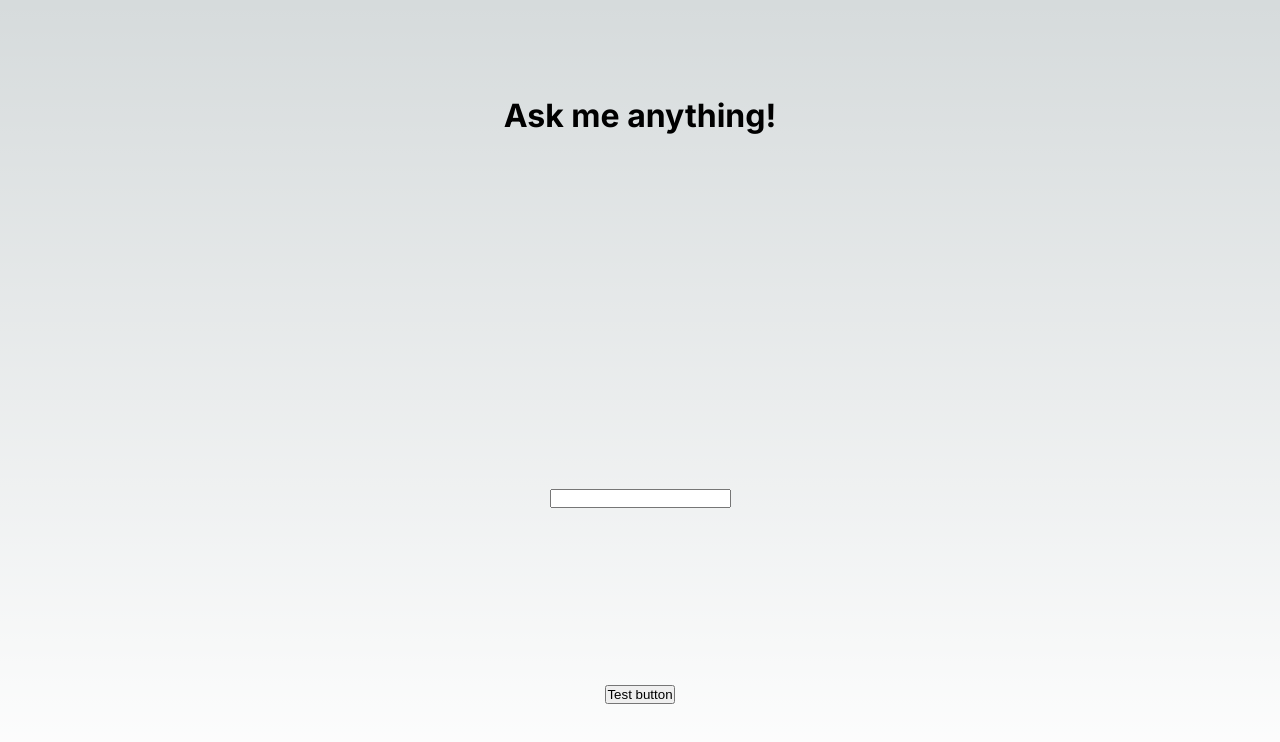
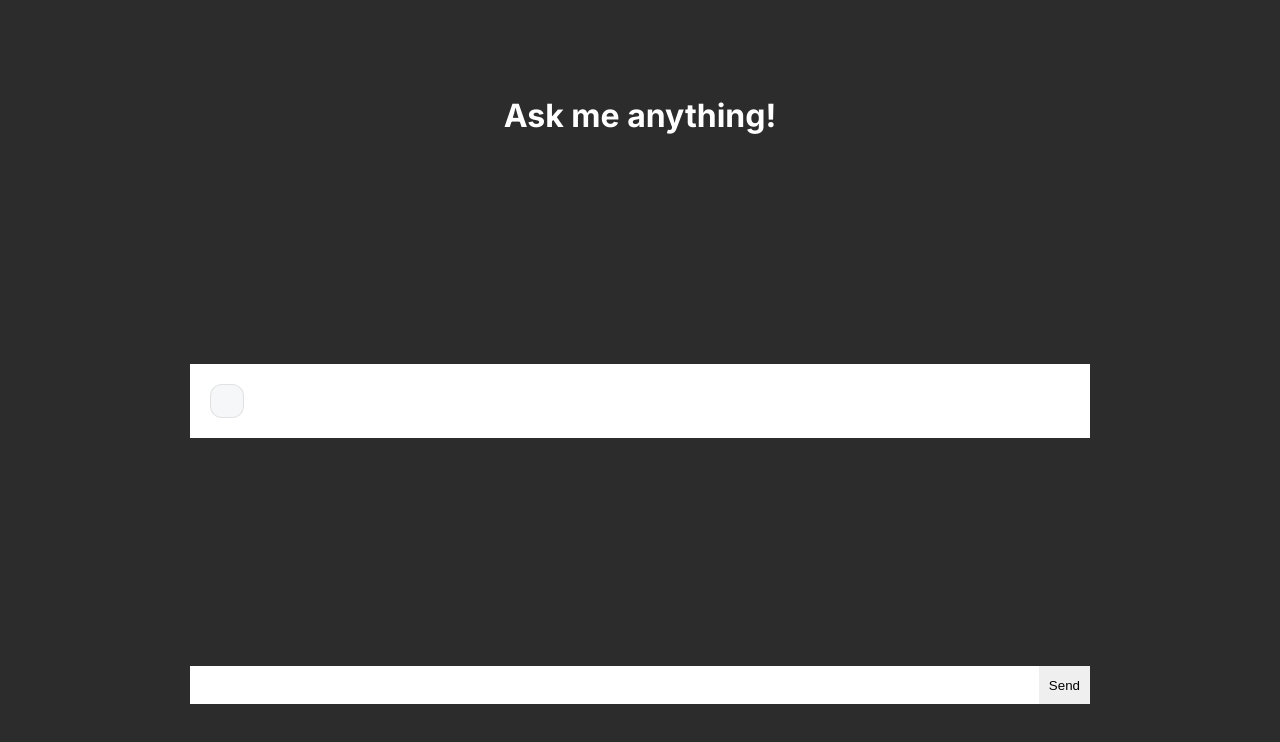
Before and after one commit to kamiljochym/ai_chat, a Next.js app: page / in a window 1280 px wide. Shown: the top 742 px of the page. Built offline with nearby package versions, Linux system fonts and the light colour scheme.

Commit message:
changed styling

```diff
--- a/pages/index.tsx
+++ b/pages/index.tsx
@@ -54,10 +54,16 @@ export default function Home() {
                 <link rel='icon' href='/favicon.ico' />
             </Head>
             <main className={`${styles.main} ${inter.className}`}>
-                <h1>Ask me anything!</h1>
-                <div className={styles.description}>{result}</div>
-                <input onChange={handleChange}></input>
-                <button onClick={onSubmit}>Test button</button>
+                <h1 className={styles.heading}>Ask me anything!</h1>
+                <div className={styles.chatContainer}>
+                    <div className={styles.chat}>
+                        <p>{result}</p>
+                    </div>
+                </div>
+                <div className={styles.inputContainer}>
+                    <input className={styles.inputBox} onChange={handleChange}></input>
+                    <button onClick={onSubmit}>Send</button>
+                </div>
             </main>
         </>
     )
--- a/styles/Home.module.css
+++ b/styles/Home.module.css
@@ -7,25 +7,22 @@
     min-height: 100vh;
 }
 
-.description {
+.heading {
+    color: white;
+}
+
+.chat {
     display: inherit;
     justify-content: inherit;
     align-items: inherit;
     font-size: 0.85rem;
     max-width: var(--max-width);
-  width: 100%;
+    width: max-content;
     z-index: 2;
     font-family: var(--font-mono);
 }
 
-.description a {
-  display: flex;
-  justify-content: center;
-  align-items: center;
-  gap: 0.5rem;
-}
-
-.description p {
+.chat p {
     position: relative;
     margin: 0;
     padding: 1rem;
@@ -34,196 +31,35 @@
     border-radius: var(--border-radius);
 }
 
-.code {
-  font-weight: 700;
-  font-family: var(--font-mono);
+.chatContainer {
+    background-color: white;
+    max-width: 900px;
+    width: 100%;
+    padding: 20px;
 }
 
-.grid {
-  display: grid;
-  grid-template-columns: repeat(4, minmax(25%, auto));
-  width: var(--max-width);
-  max-width: 100%;
+.inputContainer {
+    display: flex;
+    flex-direction: row;
+    width: 100%;
+    max-width: 900px;
 }
 
-.card {
-  padding: 1rem 1.2rem;
-  border-radius: var(--border-radius);
-  background: rgba(var(--card-rgb), 0);
-  border: 1px solid rgba(var(--card-border-rgb), 0);
-  transition: background 200ms, border 200ms;
+.inputContainer button {
+    border: none;
+    padding: 5px 10px;
+    cursor: pointer;
 }
 
-.card span {
-  display: inline-block;
-  transition: transform 200ms;
+.inputBox {
+    max-width: 900px;
+    width: 100%;
+    padding: 10px 20px;
+    outline: none;
+    border: none;
+    font-size: 1rem;
 }
 
-.card h2 {
-  font-weight: 600;
-  margin-bottom: 0.7rem;
+.inputBox:focus {
+    outline: 2px solid green;
 }
-
-.card p {
-  margin: 0;
-  opacity: 0.6;
-  font-size: 0.9rem;
-  line-height: 1.5;
-  max-width: 30ch;
-}
-
-.center {
-  display: flex;
-  justify-content: center;
-  align-items: center;
-  position: relative;
-  padding: 4rem 0;
-}
-
-.center::before {
-  background: var(--secondary-glow);
-  border-radius: 50%;
-  width: 480px;
-  height: 360px;
-  margin-left: -400px;
-}
-
-.center::after {
-  background: var(--primary-glow);
-  width: 240px;
-  height: 180px;
-  z-index: -1;
-}
-
-.center::before,
-.center::after {
-  content: '';
-  left: 50%;
-  position: absolute;
-  filter: blur(45px);
-  transform: translateZ(0);
-}
-
-.logo {
-  position: relative;
-}
-/* Enable hover only on non-touch devices */
-@media (hover: hover) and (pointer: fine) {
-  .card:hover {
-    background: rgba(var(--card-rgb), 0.1);
-    border: 1px solid rgba(var(--card-border-rgb), 0.15);
-  }
-
-  .card:hover span {
-    transform: translateX(4px);
-  }
-}
-
-@media (prefers-reduced-motion) {
-  .card:hover span {
-    transform: none;
-  }
-}
-
-/* Mobile */
-@media (max-width: 700px) {
-  .content {
-    padding: 4rem;
-  }
-
-  .grid {
-    grid-template-columns: 1fr;
-    margin-bottom: 120px;
-    max-width: 320px;
-    text-align: center;
-  }
-
-  .card {
-    padding: 1rem 2.5rem;
-  }
-
-  .card h2 {
-    margin-bottom: 0.5rem;
-  }
-
-  .center {
-    padding: 8rem 0 6rem;
-  }
-
-  .center::before {
-    transform: none;
-    height: 300px;
-  }
-
-  .description {
-    font-size: 0.8rem;
-  }
-
-  .description a {
-    padding: 1rem;
-  }
-
-  .description p,
-  .description div {
-    display: flex;
-    justify-content: center;
-    position: fixed;
-    width: 100%;
-  }
-
-  .description p {
-    align-items: center;
-    inset: 0 0 auto;
-    padding: 2rem 1rem 1.4rem;
-    border-radius: 0;
-    border: none;
-    border-bottom: 1px solid rgba(var(--callout-border-rgb), 0.25);
-    background: linear-gradient(
-      to bottom,
-      rgba(var(--background-start-rgb), 1),
-      rgba(var(--callout-rgb), 0.5)
-    );
-    background-clip: padding-box;
-    backdrop-filter: blur(24px);
-  }
-
-  .description div {
-    align-items: flex-end;
-    pointer-events: none;
-    inset: auto 0 0;
-    padding: 2rem;
-    height: 200px;
-    background: linear-gradient(
-      to bottom,
-      transparent 0%,
-      rgb(var(--background-end-rgb)) 40%
-    );
-    z-index: 1;
-  }
-}
-
-/* Tablet and Smaller Desktop */
-@media (min-width: 701px) and (max-width: 1120px) {
-  .grid {
-    grid-template-columns: repeat(2, 50%);
-  }
-}
-
-@media (prefers-color-scheme: dark) {
-  .vercelLogo {
-    filter: invert(1);
-  }
-
-  .logo {
-    filter: invert(1) drop-shadow(0 0 0.3rem #ffffff70);
-  }
-}
-
-@keyframes rotate {
-  from {
-    transform: rotate(360deg);
-  }
-  to {
-    transform: rotate(0deg);
-  }
-}
--- a/styles/globals.css
+++ b/styles/globals.css
@@ -2,8 +2,8 @@
     --max-width: 1100px;
     --border-radius: 12px;
     --font-mono: ui-monospace, Menlo, Monaco, 'Cascadia Mono', 'Segoe UI Mono',
-    'Roboto Mono', 'Oxygen Mono', 'Ubuntu Monospace', 'Source Code Pro',
-    'Fira Mono', 'Droid Sans Mono', 'Courier New', monospace;
+        'Roboto Mono', 'Oxygen Mono', 'Ubuntu Monospace', 'Source Code Pro', 'Fira Mono',
+        'Droid Sans Mono', 'Courier New', monospace;
 
     --foreground-rgb: 0, 0, 0;
     --background-start-rgb: 214, 219, 220;
@@ -17,10 +17,7 @@
         #0071ff33 160deg,
         transparent 360deg
     );
-  --secondary-glow: radial-gradient(
-    rgba(255, 255, 255, 1),
-    rgba(255, 255, 255, 0)
-  );
+    --secondary-glow: radial-gradient(rgba(255, 255, 255, 1), rgba(255, 255, 255, 0));
 
     --tile-start-rgb: 239, 245, 249;
     --tile-end-rgb: 228, 232, 233;
@@ -87,12 +84,7 @@ body {
 
 body {
     color: rgb(var(--foreground-rgb));
-  background: linear-gradient(
-      to bottom,
-      transparent,
-      rgb(var(--background-end-rgb))
-    )
-    rgb(var(--background-start-rgb));
+    background-color: #2c2c2c;
 }
 
 a {
```
Lines whose indentation alone changed are shown as unchanged.
